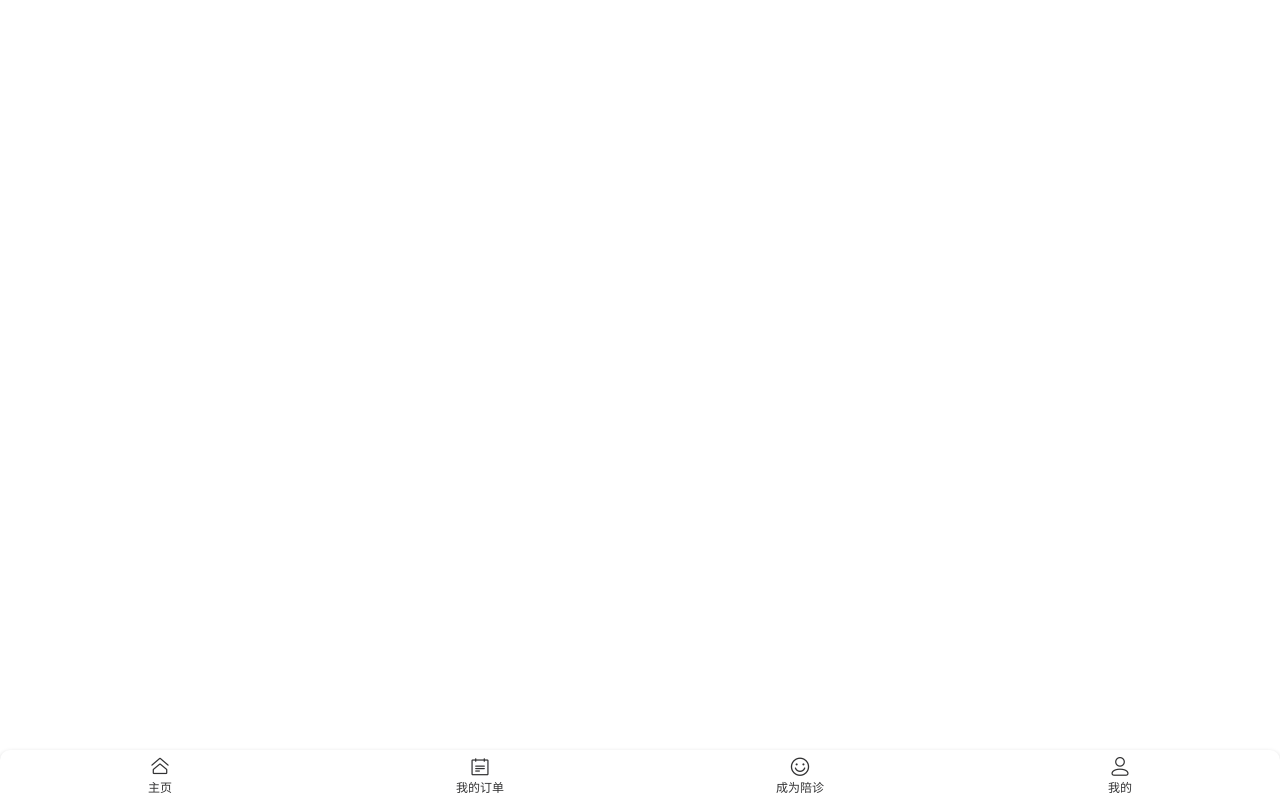
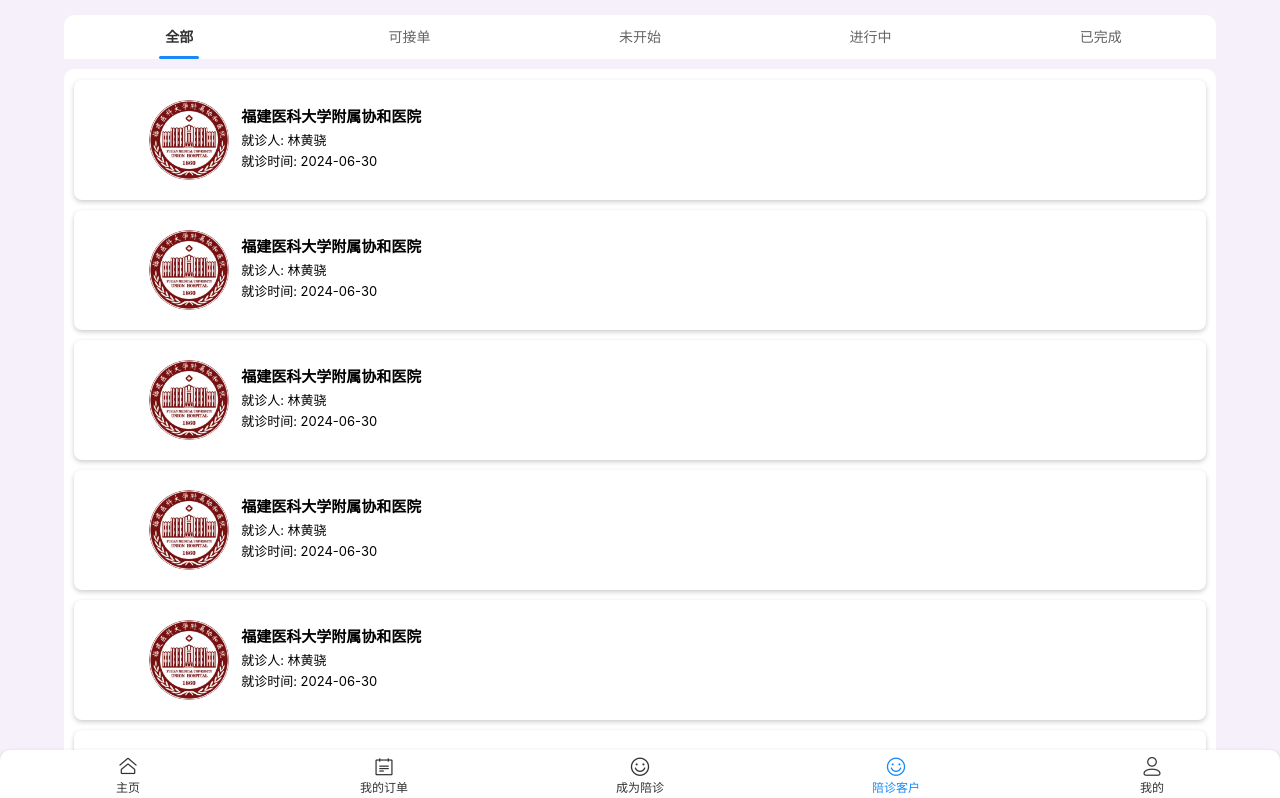
Before and after one commit to ROBINRUGAN/healthdb, a Vue app: page /company in a window 1280 px wide. Before the commit this address had no page. Shown: the top 798 px of the page. Built offline with nearby package versions, Linux system fonts and the light colour scheme.

Commit message:
add: 陪诊客户静态页面编写完毕

```diff
--- a/components.d.ts
+++ b/components.d.ts
@@ -11,6 +11,8 @@
     BarLine: typeof import('./src/components/BarLine.vue')['default']
     CardItem: typeof import('./src/components/CardItem.vue')['default']
     CardView: typeof import('./src/components/CardView.vue')['default']
+    CompItem: typeof import('./src/components/CompItem.vue')['default']
+    copy: typeof import('./src/components/OrderItem copy.vue')['default']
     HospItem: typeof import('./src/components/HospItem.vue')['default']
     OrderItem: typeof import('./src/components/OrderItem.vue')['default']
     RouterLink: typeof import('vue-router')['RouterLink']
--- a/src/App.vue
+++ b/src/App.vue
@@ -8,7 +8,9 @@
   <van-tabbar route>
     <van-tabbar-item replace to="/home" icon="home-o">主页</van-tabbar-item>
     <van-tabbar-item replace to="/order" icon="notes-o">我的订单</van-tabbar-item>
+    <!-- 这里要二选一掉 -->
     <van-tabbar-item replace to="/join" icon="smile-o">成为陪诊</van-tabbar-item>
+    <van-tabbar-item replace to="/company" icon="smile-o">陪诊客户</van-tabbar-item>
     <van-tabbar-item replace to="/me" icon="contact-o">我的</van-tabbar-item>
   </van-tabbar>
 </template>
--- a/src/router/index.ts
+++ b/src/router/index.ts
@@ -8,6 +8,7 @@
 import IWantView from '@/views/IWantView.vue'
 import LoginView from '@/views/LoginView.vue'
 import RegisterView from '@/views/RegisterView.vue'
+import CompView from '@/views/CompView.vue'
 const router = createRouter({
   history: createWebHistory(import.meta.env.BASE_URL),
   routes: [
@@ -50,6 +51,10 @@
     {
       path: '/register',
       component: RegisterView
+    },
+    {
+      path: '/company',
+      component: CompView
     }
   ],
   scrollBehavior(to, from, savedPosition) {
--- /dev/null
+++ b/src/views/CompView.vue
@@ -0,0 +1,64 @@
+<script setup lang="ts">
+import { RouterView, RouterLink } from 'vue-router'
+import { ref } from 'vue'
+import CompItem from '@/components/CompItem.vue'
+const active = ref(0)
+</script>
+
+<template>
+  <div class="all">
+    <van-tabs v-model:active="active" swipeable>
+      <van-tab title="全部" name="a">
+        <div class="page">
+          <CompItem v-for="(item, index) in 10" :key="index" />
+        </div>
+      </van-tab>
+      <van-tab title="可接单" name="b">
+        <div class="page">
+          <CompItem v-for="(item, index) in 2" :key="index" />
+        </div>
+      </van-tab>
+      <van-tab title="未开始" name="b">
+        <div class="page">
+          <CompItem v-for="(item, index) in 5" :key="index" />
+        </div>
+      </van-tab>
+      <van-tab title="进行中" name="b">
+        <div class="page">
+          <CompItem v-for="(item, index) in 2" :key="index" />
+        </div>
+      </van-tab>
+      <van-tab title="已完成" name="b">
+        <div class="page">
+          <CompItem v-for="(item, index) in 1" :key="index" />
+        </div>
+      </van-tab>
+    </van-tabs>
+  </div>
+</template>
+
+<style scoped>
+.all {
+  min-height: 100vh;
+  padding-left: 5%;
+  padding-right: 5%;
+  padding-top: 15px;
+  margin: auto;
+  padding-bottom: 60px;
+  background-color: rgb(245, 240, 250);
+}
+.page {
+  min-height: 100vh;
+  padding: 10px;
+  background-color: #fff;
+  border-radius: 10px;
+  margin-top: 10px;
+  padding-top: 1px;
+}
+:deep(.van-tabs__nav--line) {
+  border-radius: 10px;
+}
+:deep(.van-tabs__content--animated, .van-tabs__track) {
+  border-radius: 10px;
+}
+</style>
```
Also changed, not shown: src/components/CompItem.vue (renamed from src/components/OrderItem.vue).
